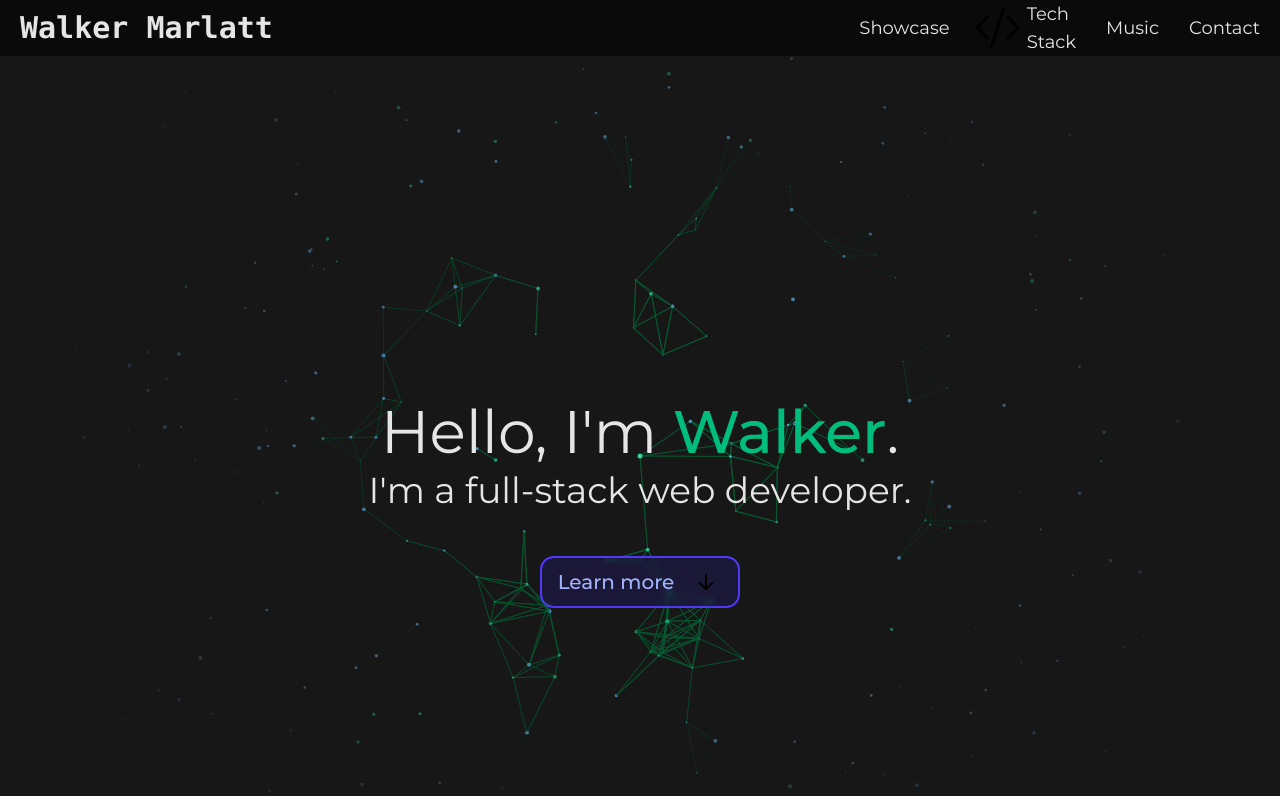
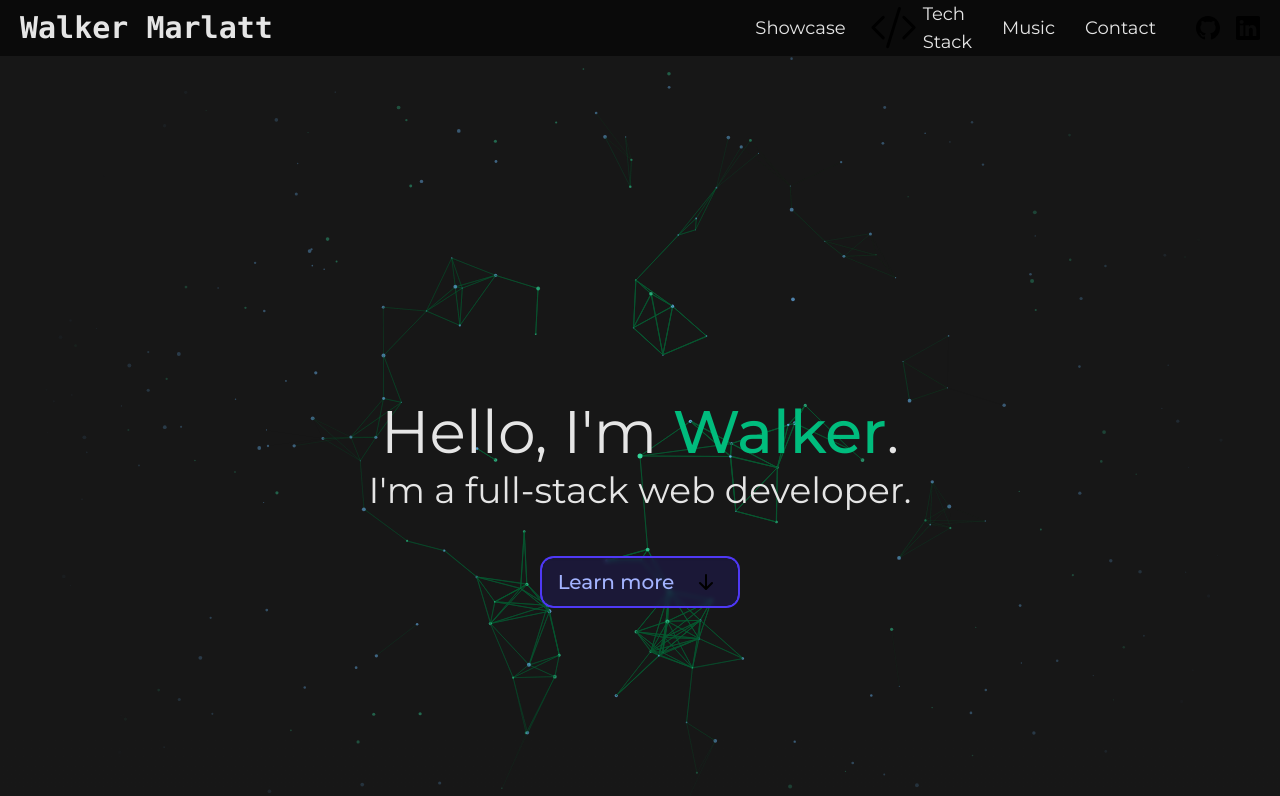
Before and after one commit to marlatte/my-portfolio, a Next.js app: page / in a window 1280 px wide. Shown: the top 796 px of the page. Built offline with nearby package versions, Linux system fonts and the light colour scheme.

Commit message:
Add links to socials

```diff
--- a/components/ui/header.tsx
+++ b/components/ui/header.tsx
@@ -6,11 +6,36 @@ import { useState } from 'react';
 import {
   Asterisk,
   CodeSlash,
+  Github,
+  Linkedin,
   List,
   MusicNoteBeamed,
   Send,
   XLg,
 } from 'react-bootstrap-icons';
+
+function Socials() {
+  return (
+    <div className="ml-4 flex items-center gap-4">
+      <Link
+        target="_blank"
+        href="https://github.com/marlatte"
+        className="text-neutral-400 hover:text-neutral-300"
+      >
+        <span className="sr-only">Github</span>
+        <Github className="size-6" />
+      </Link>
+      <Link
+        target="_blank"
+        href="https://linkedin.com/in/walkermarlatt"
+        className="text-neutral-400 hover:text-neutral-300"
+      >
+        <span className="sr-only">LinkedIn</span>
+        <Linkedin className="size-6" />
+      </Link>
+    </div>
+  );
+}
 
 export default function Header() {
   const [menuIsOpen, setMenuIsOpen] = useState(false);
@@ -46,7 +71,7 @@ export default function Header() {
       >
         Walker Marlatt
       </Link>
-      <div className="hidden gap-6 text-lg lg:flex">
+      <div className="hidden items-center gap-6 text-lg lg:flex">
         {paths.map((item) => {
           return (
             <Link
@@ -59,6 +84,7 @@ export default function Header() {
             </Link>
           );
         })}
+        <Socials />
       </div>
       <div className="flex lg:hidden">
         <button
@@ -96,6 +122,9 @@ export default function Header() {
               </Link>
             );
           })}
+          <div className="mr-7">
+            <Socials />
+          </div>
         </div>
       </div>
     </header>
```
